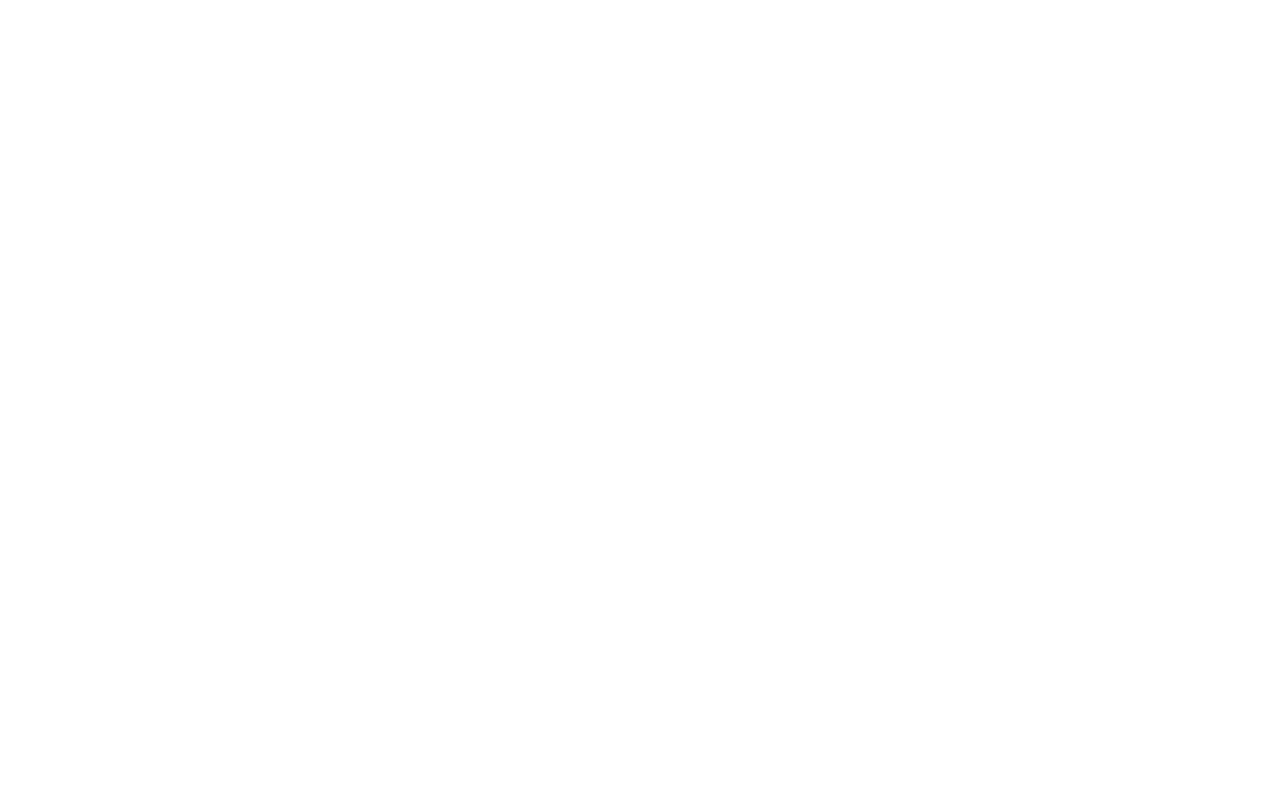
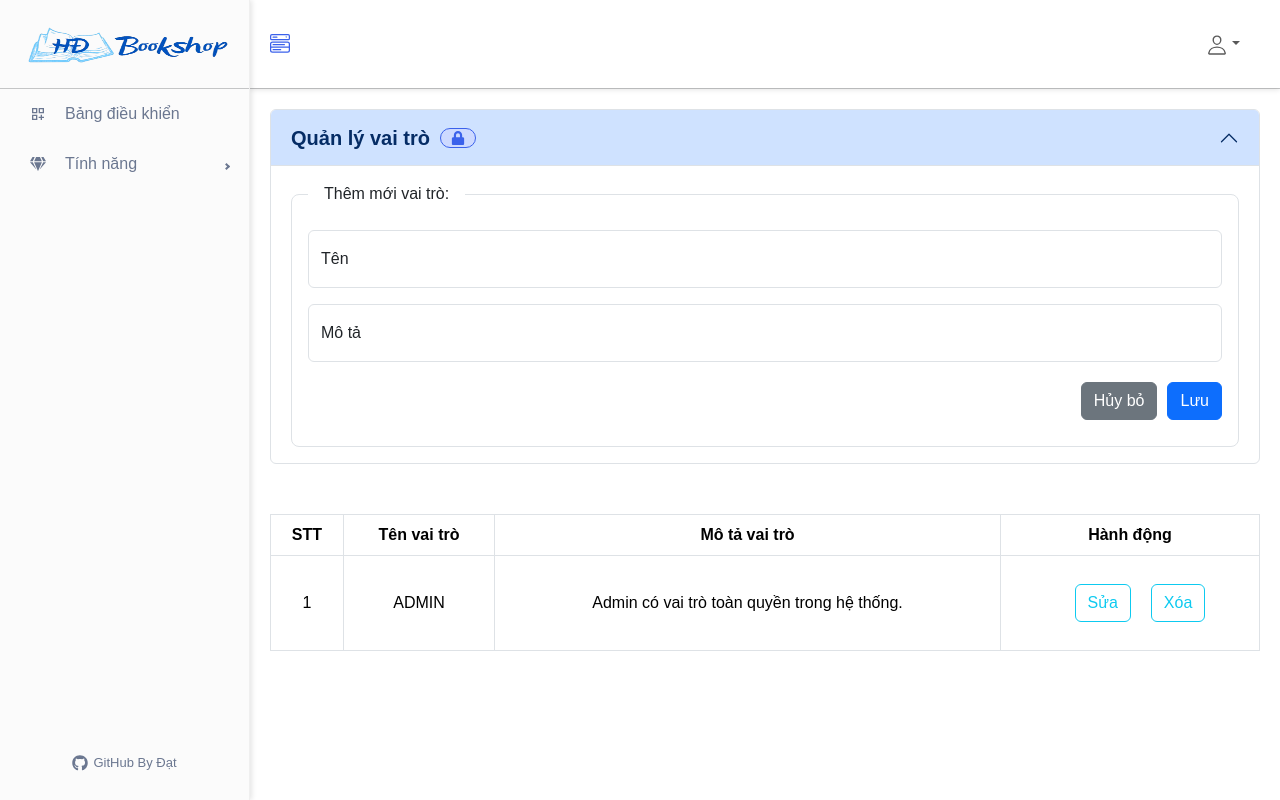
Before and after one commit to nguyendat0908/Do_An_Frontend, a React (Create React App) app: page /admins/manage-roles in a window 1280 px wide. Before the commit this address had no page. Built offline with nearby package versions, Linux system fonts and the light colour scheme; a web font is replaced by a local one.

Commit message:
Thiết kế giao diện thêm mới role - Accordion

```diff
--- a/src/App.js
+++ b/src/App.js
@@ -6,6 +6,7 @@
 import ManageProduct from './pages/Admin/ManageProduct/ManageProduct';
 import ManageOrder from './pages/Admin/ManageOrder/ManageOrder';
 import ManageAuthor from './pages/Admin/ManageAuthor/ManageAuthor';
+import ManageRole from './pages/Admin/ManageRole/ManageRole';
 
 function App() {
     return (
@@ -19,6 +20,7 @@
                         <Route path="manage-products" element={<ManageProduct />} />
                         <Route path="manage-orders" element={<ManageOrder />} />
                         <Route path="manage-authors" element={<ManageAuthor />} />
+                        <Route path="manage-roles" element={<ManageRole />} />
                     </Route>
                 </Routes>
             </BrowserRouter>
--- /dev/null
+++ b/src/components/Modal/ModalRole/ModalDeleteRole.js
@@ -0,0 +1,33 @@
+import Button from 'react-bootstrap/Button';
+import Modal from 'react-bootstrap/Modal';
+
+const ModalDeleteRole = (props) => {
+    const { show, setShow } = props;
+
+    const handleClose = () => {
+        setShow(false);
+    };
+
+    return (
+        <>
+            <Modal show={show} size="lg" onHide={handleClose} backdrop="static">
+                <Modal.Header closeButton>
+                    <Modal.Title>Xóa sách</Modal.Title>
+                </Modal.Header>
+                <Modal.Body>
+                    Bạn có chắc chắn muốn xóa vai trò có tên: <b>USER</b>?
+                </Modal.Body>
+                <Modal.Footer>
+                    <Button variant="secondary" onClick={handleClose}>
+                        Hủy
+                    </Button>
+                    <Button variant="primary" onClick={handleClose}>
+                        Xóa
+                    </Button>
+                </Modal.Footer>
+            </Modal>
+        </>
+    );
+};
+
+export default ModalDeleteRole;
--- /dev/null
+++ b/src/components/Modal/ModalRole/ModalUpdateRole.js
@@ -0,0 +1,82 @@
+import { useState } from 'react';
+import Button from 'react-bootstrap/Button';
+import Modal from 'react-bootstrap/Modal';
+import { FiFolderPlus } from 'react-icons/fi';
+
+const ModalUpdateRole = (props) => {
+    const { show, setShow } = props;
+
+    const handleClose = () => {
+        setShow(false);
+        setName('');
+        setDescription('');
+        setPublication('');
+        setQuantity('');
+        setNewPrice('');
+        setOldPrice('');
+        setAuthor('A');
+        setCategory('TÌNH YÊU');
+        setPreviewImage('');
+        setImage('');
+    };
+
+    const [name, setName] = useState('');
+    const [description, setDescription] = useState('');
+    const [publication, setPublication] = useState('');
+    const [quantity, setQuantity] = useState('');
+    const [newPrice, setNewPrice] = useState('');
+    const [oldPrice, setOldPrice] = useState('');
+    const [author, setAuthor] = useState('A');
+    const [category, setCategory] = useState('TÌNH YÊU');
+    const [previewImage, setPreviewImage] = useState('');
+    const [image, setImage] = useState('');
+
+    const handleUploadFile = (event) => {
+        if (event.target && event.target.files && event.target.files[0]) {
+            setPreviewImage(URL.createObjectURL(event.target.files[0]));
+            setImage(event.target.files[0]);
+        }
+    };
+
+    return (
+        <>
+            <Modal show={show} onHide={handleClose} size="xl" backdrop="static" className="modal-create-user">
+                <Modal.Header closeButton>
+                    <Modal.Title>Cập nhật vai trò</Modal.Title>
+                </Modal.Header>
+                <Modal.Body>
+                    <form className="row g-3">
+                        <div className="col-md-12">
+                            <label className="form-label">Tên vai trò</label>
+                            <input
+                                type="text"
+                                className="form-control"
+                                value={name}
+                                onChange={(event) => setName(event.target.value)}
+                            />
+                        </div>
+                        <div className="col-md-12">
+                            <label className="form-label">Mô tả chi tiết vai trò</label>
+                            <input
+                                className="form-control"
+                                type="text"
+                                value={description}
+                                onChange={(event) => setDescription(event.target.value)}
+                            />
+                        </div>
+                    </form>
+                </Modal.Body>
+                <Modal.Footer>
+                    <Button variant="secondary" onClick={handleClose}>
+                        Đóng
+                    </Button>
+                    <Button variant="primary" onClick={handleClose}>
+                        Lưu thay đổi
+                    </Button>
+                </Modal.Footer>
+            </Modal>
+        </>
+    );
+};
+
+export default ModalUpdateRole;
--- /dev/null
+++ b/src/components/Modal/ModalRole/TableRole.js
@@ -0,0 +1,43 @@
+import '../../../pages/Admin/ManageUser/ManageUser.scss';
+import Button from 'react-bootstrap/Button';
+
+const TableRole = (props) => {
+    return (
+        <>
+            <table
+                className="table table-hover table-bordered"
+                style={{ textAlign: 'center', verticalAlign: 'middle' }}
+            >
+                <thead>
+                    <tr>
+                        <th scope="col">STT</th>
+                        <th scope="col">Tên vai trò</th>
+                        <th scope="col">Mô tả vai trò</th>
+                        <th scope="col">Hành động</th>
+                    </tr>
+                </thead>
+                <tbody>
+                    <tr>
+                        <td scope="row">1</td>
+                        <td>ADMIN</td>
+                        <td>Admin có vai trò toàn quyền trong hệ thống.</td>
+                        <td>
+                            <Button
+                                variant="outline-info"
+                                style={{ margin: '20px' }}
+                                onClick={() => props.handleClickBtnUpdate()}
+                            >
+                                Sửa
+                            </Button>
+                            <Button variant="outline-info" onClick={() => props.handleClickBtnDelete()}>
+                                Xóa
+                            </Button>
+                        </td>
+                    </tr>
+                </tbody>
+            </table>
+        </>
+    );
+};
+
+export default TableRole;
--- /dev/null
+++ b/src/pages/Admin/ManageRole/ManageRole.js
@@ -0,0 +1,68 @@
+import { Button } from 'react-bootstrap';
+import Accordion from 'react-bootstrap/Accordion';
+import './ManageRole.scss';
+import { FaLock } from 'react-icons/fa';
+import { useState } from 'react';
+import TableRole from '../../../components/Modal/ModalRole/TableRole';
+import ModalUpdateRole from '../../../components/Modal/ModalRole/ModalUpdateRole';
+import ModalDeleteRole from '../../../components/Modal/ModalRole/ModalDeleteRole';
+
+const ManageRole = (props) => {
+    const [showModalUpdateRole, setShowModalUpdateRole] = useState(false);
+    const [showModalDeleteRole, setShowModalDeleteRole] = useState(false);
+
+    const handleClickBtnUpdate = () => {
+        setShowModalUpdateRole(true);
+    };
+
+    const handleClickBtnDelete = () => {
+        setShowModalDeleteRole(true);
+    };
+    const handleClose = () => {
+        alert('Test');
+    };
+    return (
+        <div className="main-content">
+            <Accordion defaultActiveKey="0">
+                <Accordion.Item eventKey="0">
+                    <Accordion.Header>
+                        <div className="title">
+                            Quản lý vai trò
+                            <span>
+                                <FaLock />
+                            </span>
+                        </div>
+                    </Accordion.Header>
+                    <Accordion.Body>
+                        <div className="add-new">
+                            <fieldset className="border rounded-3 p-3">
+                                <legend className="float-none w-auto px-3">Thêm mới vai trò:</legend>
+                                <div className="form-floating mb-3">
+                                    <input type="text" className="form-control" placeholder="Your role name" />
+                                    <label>Tên</label>
+                                </div>
+                                <div className="form-floating">
+                                    <input type="text" className="form-control" placeholder="Your role description" />
+                                    <label>Mô tả</label>
+                                </div>
+                                <div className="more-action">
+                                    <Button variant="secondary" onClick={handleClose}>
+                                        Hủy bỏ
+                                    </Button>
+                                    <Button variant="primary">Lưu</Button>
+                                </div>
+                            </fieldset>
+                        </div>
+                    </Accordion.Body>
+                </Accordion.Item>
+            </Accordion>
+            <div className="list-detail">
+                <TableRole handleClickBtnUpdate={handleClickBtnUpdate} handleClickBtnDelete={handleClickBtnDelete} />
+                <ModalUpdateRole show={showModalUpdateRole} setShow={setShowModalUpdateRole} />
+                <ModalDeleteRole show={showModalDeleteRole} setShow={setShowModalDeleteRole} />
+            </div>
+        </div>
+    );
+};
+
+export default ManageRole;
--- /dev/null
+++ b/src/pages/Admin/ManageRole/ManageRole.scss
@@ -0,0 +1,40 @@
+.main-content {
+    .title {
+        display: flex;
+        align-items: center;
+        font-size: 20px;
+        font-weight: 700;
+
+        span {
+            display: flex;
+            align-items: center;
+            justify-content: center;
+            gap: 5px;
+            font-size: 14px;
+            margin-left: 10px;
+            border: 1px solid var(--primary-color);
+            color: var(--primary-color);
+            background-color: var(--hover-light-color);
+            padding: 2px 10px;
+            border-radius: 10px;
+            line-height: normal;
+        }
+    }
+
+    legend {
+        font-size: 16px;
+    }
+
+    .add-new {
+        .more-action {
+            display: flex;
+            align-items: center;
+            justify-content: end;
+            margin: 20px 0 10px 0;
+            gap: 10px;
+        }
+    }
+    .list-detail {
+        margin-top: 50px;
+    }
+}
```
